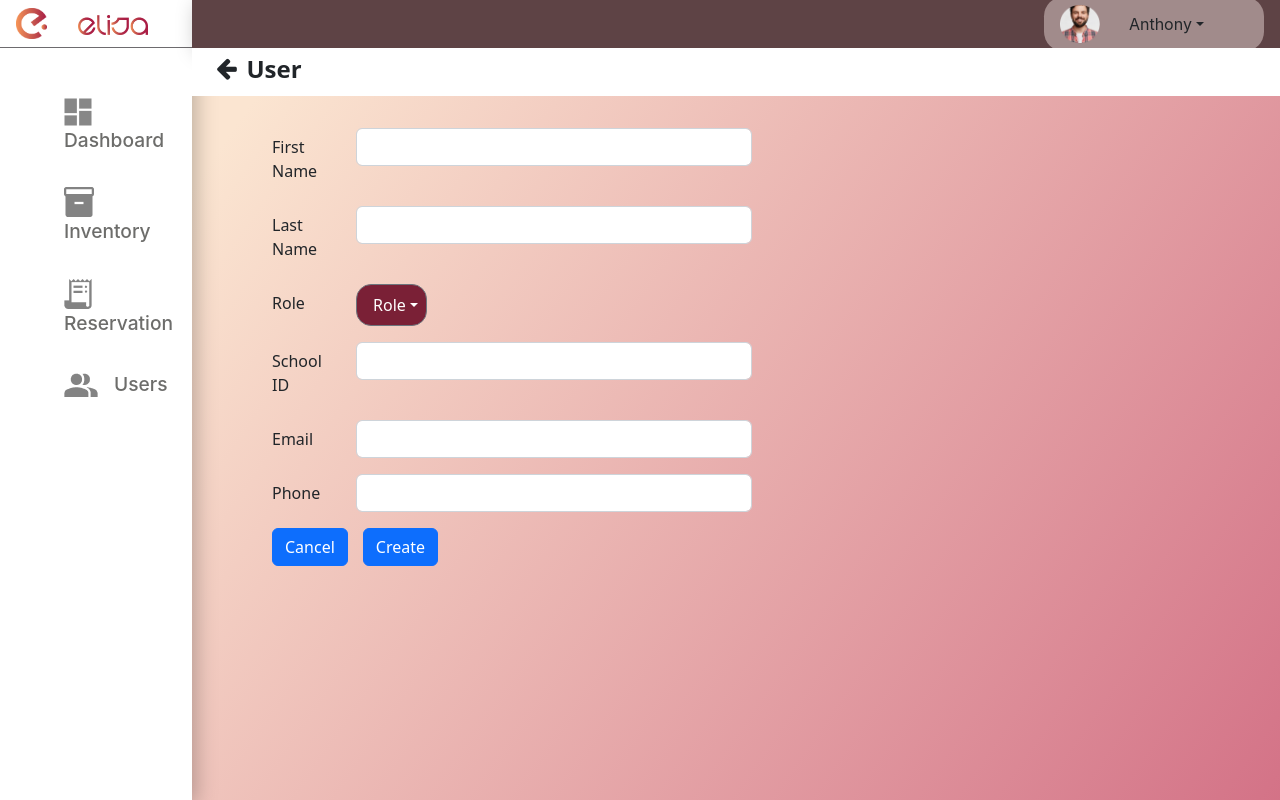
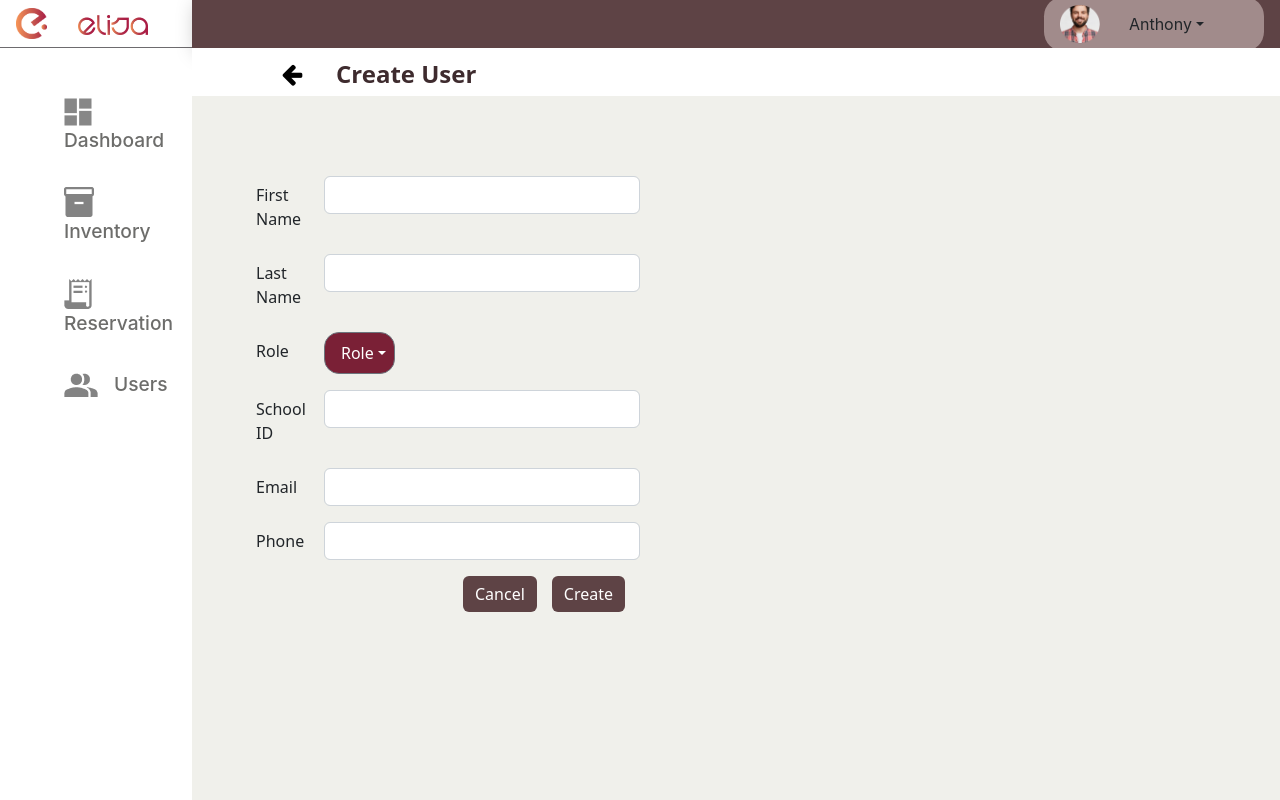
Before and after one commit to carlocabanilla23/ELISA, a React (Create React App) app: page /CreateUser in a window 1280 px wide. Built offline with nearby package versions, Linux system fonts and the light colour scheme; no server answers; what aws-amplify would draw is missing.

Commit message:
fixed some issues in the Add-user form

```diff
--- a/src/component/CreateUser.js
+++ b/src/component/CreateUser.js
@@ -84,16 +84,21 @@ function CreateUser() {
         navigate('/Users');
     }
 
+
+    const cancelEdit = () => {
+        navigate('/Users');
+    }
+
     return (
         <>
             <Sidebar />
             <Header />
             {/* Previous Page Navigation Bar */}
-            <div className="PrevNavbar">
-                <div className="fs-4 ms-5 fw-bold">
-                    <i className="prevPageBtn fa fa-arrow-left ms-2" area-hidden="true" onClick={() => navigate('/Users')}/>
-                    <label className="prevPage">User</label>
-                </div>
+            <div className="UserHeader">
+                    <div className="fs-4 ms-5 fw-bold">
+                        <button onClick={cancelEdit} className="PageHeaderBtn"><i class="PageHeaderBtn fa fa-arrow-left ms-2" aria-hidden="true"></i></button>
+                        <label>Create User</label>
+                    </div>
             </div>
             <div className="CreateUserForm">
                 <form onSubmit={AddUser}>
@@ -211,12 +216,10 @@ function CreateUser() {
                         </div>
                     </div>
                     {/* Submit Button */}
-                    <div className="mb-3 row">
-                        <div className="col-sm-10">
-                        <button type="submit" className="btn btn-primary mb-3" onClick={() => navigate('/Users')}>Cancel</button>
-                        <button type="submit" className="btn btn-primary mb-3">Create</button>
+                    <div className="form-buttons">
+                        <button type="button" onClick={cancelEdit} className="btn btn-primary">Cancel</button>
+                        <button type="submit" className="btn btn-primary">Create</button>
                         <span className="errorMessage">{errorMessage}</span>
-                        </div>
                     </div>
                 </form>
             </div>
--- a/src/component/EditUser.js
+++ b/src/component/EditUser.js
@@ -74,7 +74,7 @@ function EditUser(e) {
             <div className="UserHeader">
                     <div className="fs-4 ms-5 fw-bold">
                         <button onClick={cancelEdit} className="PageHeaderBtn"><i class="PageHeaderBtn fa fa-arrow-left ms-2" aria-hidden="true"></i></button>
-                        <label>User</label>
+                        <label>Edit User</label>
                     </div>
             </div>
 
--- a/src/component/styles/CreateUser.css
+++ b/src/component/styles/CreateUser.css
@@ -4,14 +4,15 @@
     background-color: #F0F0EB;
 }
 .CreateUserForm {
-    position: static;
-        left: 20%;
-    width: 50%;
-    margin-left: 15%;
-    margin-top: 5em;
-    padding-left: 5em;
-    padding-right: 5em;
-
+    background-color: #F0F0EB;
+    width: 85%;
+    height: 100vh;
+    position: fixed;
+        top: 12vh;
+        left: 15%;
+    padding-top: 5em;
+    padding-left: 5%;
+    padding-right: 50%;
 }
 
 .CreateUserHeader{
@@ -54,12 +55,21 @@
     cursor: pointer;
 }
 
-.prevPage{
-    position: absolute;
-    width: 65px;
-    height: 24px;
-    top: 6%;
-    left: 5%;
-    Font: Inter;
-    Size: 20px;
+
+.form-buttons{
+    text-align: right;
 }
+
+.form-buttons > button {
+    background-color: #5E4345;
+    border: none;
+    font-size: 1em;
+}
+
+.form-buttons > button:hover{
+    background-color: #7A2036;
+}
+
+.form-buttons > button::after{
+    background-color: #7A2036;
+}
```
